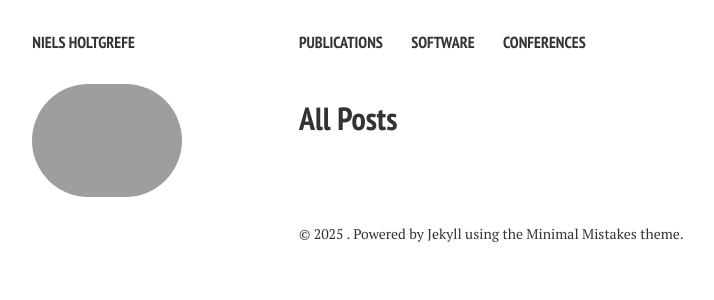
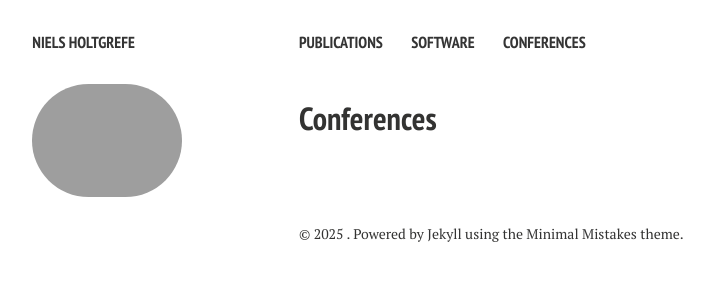
Before and after one commit to nielsholtgrefe/nielsholtgrefe.github.io, a Jekyll site: the page built from blog.md, in a window 1280 px wide. Shown: the top 300 px of the page, without its empty margins (21-735 px from the left). Built offline with Jekyll 4.4.1, drawn with Linux system fonts in a browser that asks for light colours; nearby versions of some CDN libraries.

Commit message:
Update blog.md

```diff
--- a/blog.md
+++ b/blog.md
@@ -1,8 +1,8 @@
 ---
 layout: post-index
-permalink: /blog/
-title: All Posts
+permalink: /conferences/
+title: Conferences
 tagline: A List of Posts
-tags: [blog]
+tags: [conferences]
 comments: false
 ---
```
